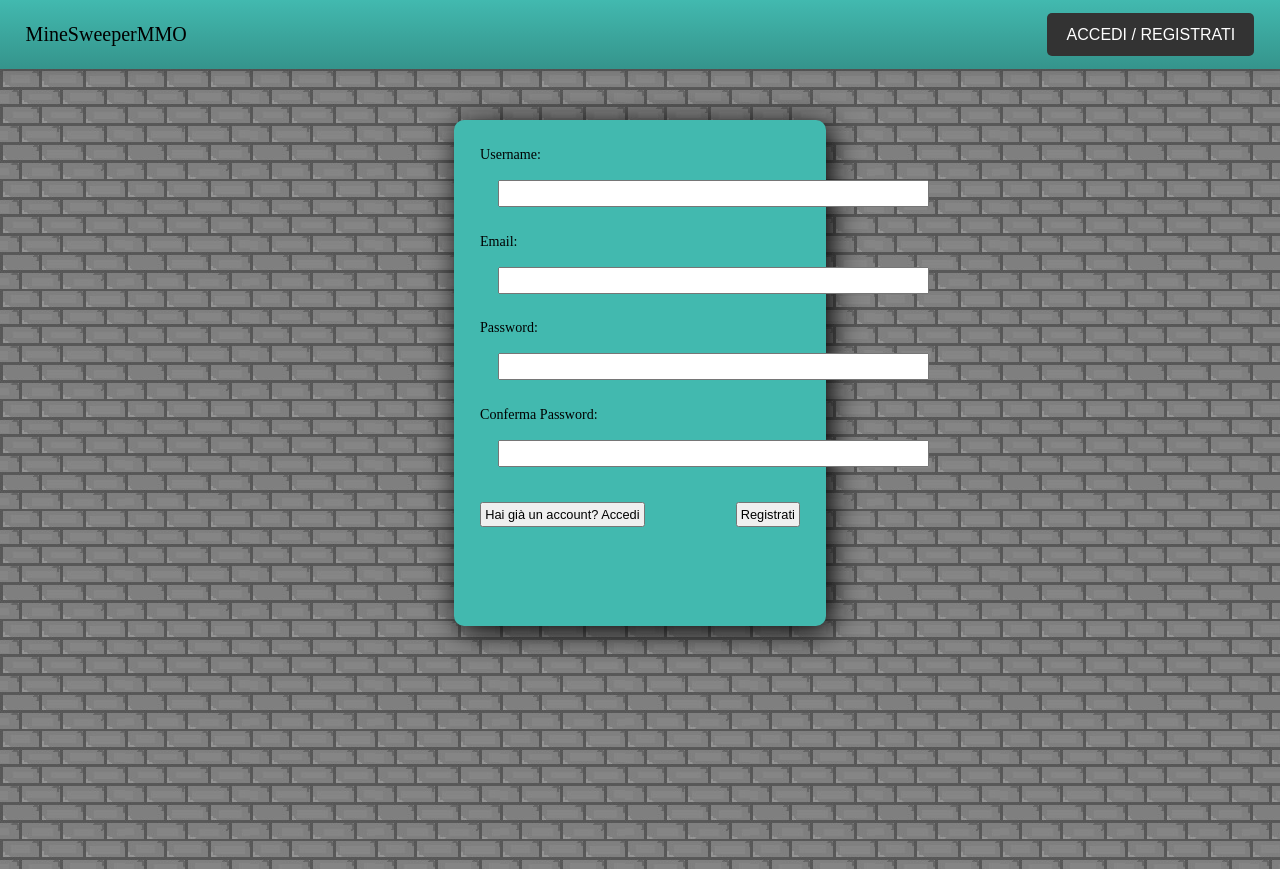
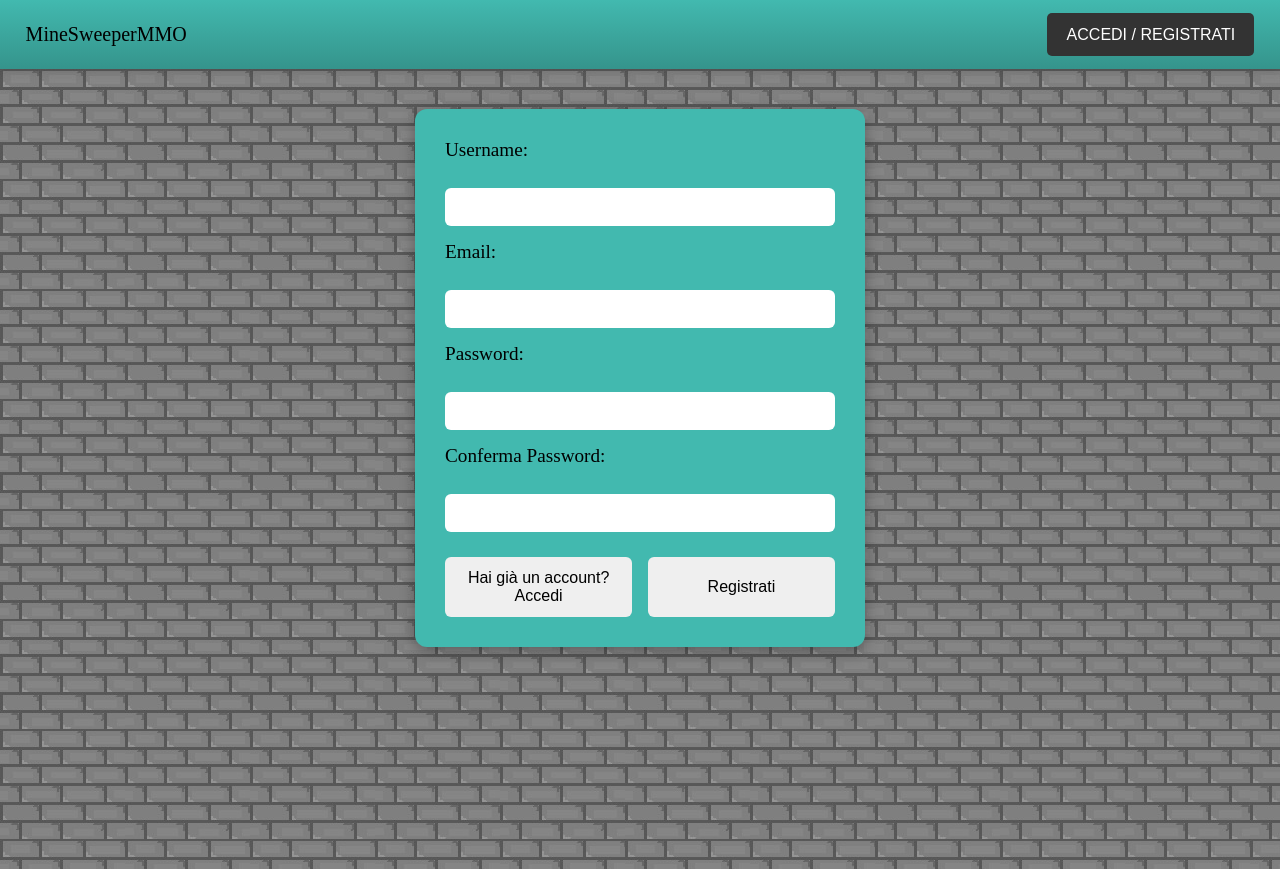
Before and after one commit to M4tt3o-T/REPO_TSW_PratoFiorito, a Vue app in the folder frontend/: page /signup in a window 1280 px wide. Built offline with nearby package versions, Linux system fonts and the light colour scheme.

Commit message:
Modificata l'interfaccia di login e signup per adattarsi a schermi più piccoli

```diff
--- a/frontend/src/views/login/Login.vue
+++ b/frontend/src/views/login/Login.vue
@@ -44,12 +44,12 @@ const gestisciLogin = async () => {
       <form @submit.prevent="gestisciLogin">
         <div id="div_email">
           <label for="email">Email: </label> <br>
-          <input v-model="email" type="email" id="email" size="35" required>
+          <input v-model="email" type="email" id="email" required>
         </div>
 
         <div id="div_password">
           <label for="password">Password:</label><br>
-          <input v-model="password" type="password" id="password" name="password" size="35" required>
+          <input v-model="password" type="password" id="password" name="password" required>
         </div>
 
         <div id="div_bottoni">
@@ -66,37 +66,67 @@ const gestisciLogin = async () => {
 </template>
 
 <style scoped>
-  #div_email,#div_password,#div_bottoni{
-    padding-top : 6%;
-    padding-bottom: 6%;
-    align-items: center;
-    font-size: 1.1dvw;
+  /* Il contenitore si adatta al telefono (90%) ma si ferma a 400px sui PC */
+  #finestraLogin {
+    margin: 10vh auto;
+    width: 90%;
+    max-width: 400px;
+    background-color: var(--bg-color);
+    padding: 30px;
+    border-radius: 12px;
+    box-sizing: border-box;
+    box-shadow: 0 4px 15px rgba(0,0,0,0.3);
   }
-  #div_email,#div_password{
-    display: grid;
-    justify-content:left;
+
+  #div_email, #div_password {
+    display: flex;
+    flex-direction: column;
+    margin-bottom: 20px;
+    font-size: 1.2rem;
+    text-align: left;
   }
-  #div_bottoni{
-    margin-top: 3%;
+
+  /* L'input prende tutto lo spazio disponibile del contenitore */
+  input {
+    width: 100%;
+    font-size: 1rem;
+    padding: 12px;
+    margin-top: 8px;
+    box-sizing: border-box;
+    border-radius: 6px;
+    border: none;
+  }
+
+  /* Contenitore bottoni: colonna su mobile, riga su desktop */
+  #div_bottoni {
+    margin-top: 30px;
     display: flex;
-    justify-content:space-between;
+    flex-direction: column;
+    gap: 15px;
   }
-  input{
-    margin-left:4%;
-    font-size:20px;
+
+  button {
+    padding: 12px;
+    font-size: 1rem;
+    cursor: pointer;
+    border-radius: 6px;
+    border: none;
+    width: 100%;
+    transition: background-color 0.2s;
   }
-  button{
-    padding:1%;
-    font-size: 1dvw;
-    cursor: pointer;
+
+  button:hover {
+    filter: brightness(0.9);
   }
-  #finestraLogin{
-    margin-top:5%;
-    width :25dvw;
-    height : 40dvh;
-    background-color: var(--bg-color);
-    padding : 1%;
-    padding-left: 2%;
-    padding-right : 2%;
+
+  /* Se lo schermo è più largo di 480px (es. tablet o PC), i bottoni si affiancano */
+  @media (min-width: 480px) {
+    #div_bottoni {
+      flex-direction: row;
+      justify-content: space-between;
+    }
+    button {
+      width: 48%; /* Ogni bottone prende quasi metà spazio */
+    }
   }
 </style>
--- a/frontend/src/views/login/SignUp.vue
+++ b/frontend/src/views/login/SignUp.vue
@@ -52,22 +52,22 @@ const gestisciSignup = async () => {
 
         <div id="div_username">
             <label for="username">Username:</label> <br>
-            <input v-model="username" type="text" id="username" size="35" required>
+            <input v-model="username" type="text" id="username" required>
         </div>
 
         <div id="div_email">
             <label for="email">Email:</label> <br>
-            <input v-model="email" type="email" id="email" size="35" required>
+            <input v-model="email" type="email" id="email" required>
         </div>
 
         <div id="div_password">
             <label for="password">Password:</label> <br>
-            <input v-model="password" type="password" id="password" size="35" required>
+            <input v-model="password" type="password" id="password" required>
         </div>
 
         <div id="div_confermaPassword">
             <label for="confermaPassword">Conferma Password:</label> <br>
-            <input v-model="confermaPassword" id="confermaPassword" type="password" size="35" required>
+            <input v-model="confermaPassword" id="confermaPassword" type="password" required>
         </div>
 
         <div id="div_bottoni">
@@ -81,37 +81,63 @@ const gestisciSignup = async () => {
 </template>
 
 <style scoped>
-    #div_username,#div_email,#div_password,#div_confermaPassword,#div_bottoni{
-        padding-top : 4%;
-        padding-bottom: 4%;
-        align-items: center;
-        font-size: 1.1dvw;
+  #finestraSignup {
+    margin: 5vh auto;
+    width: 90%;
+    max-width: 450px;
+    background-color: var(--bg-color);
+    padding: 30px;
+    border-radius: 12px;
+    box-sizing: border-box;
+    box-shadow: 0 4px 15px rgba(0,0,0,0.3);
+  }
+
+  #div_username, #div_email, #div_password, #div_confermaPassword {
+    display: flex;
+    flex-direction: column;
+    margin-bottom: 15px;
+    font-size: 1.2rem;
+    text-align: left;
+  }
+
+  input {
+    width: 100%;
+    font-size: 1rem;
+    padding: 10px;
+    margin-top: 5px;
+    box-sizing: border-box;
+    border-radius: 6px;
+    border: none;
+  }
+
+  #div_bottoni {
+    margin-top: 25px;
+    display: flex;
+    flex-direction: column;
+    gap: 15px;
+  }
+
+  button {
+    padding: 12px;
+    font-size: 1rem;
+    cursor: pointer;
+    border-radius: 6px;
+    border: none;
+    width: 100%;
+    transition: background-color 0.2s;
+  }
+
+  button:hover {
+    filter: brightness(0.9);
+  }
+
+  @media (min-width: 480px) {
+    #div_bottoni {
+      flex-direction: row;
+      justify-content: space-between;
     }
-    #div_username,#div_email,#div_password,#div_confermaPassword{
-        display: grid;
-        justify-content:left;
+    button {
+      width: 48%;
     }
-    #div_bottoni{
-        margin-top: 3%;
-        display: flex;
-        justify-content:space-between;
-    }
-    input{
-        margin-left:4%;
-        font-size:20px;
-    }
-    button{
-        padding:1%;
-        font-size: 1dvw;
-        cursor: pointer;
-    }
-    #finestraSignup {
-        margin-top:4%;
-        width :25dvw;
-        height : 60dvh;
-        background-color: var(--bg-color);
-        padding : 1%;
-        padding-left: 2%;
-        padding-right : 2%;
-    }
+  }
 </style>
```
